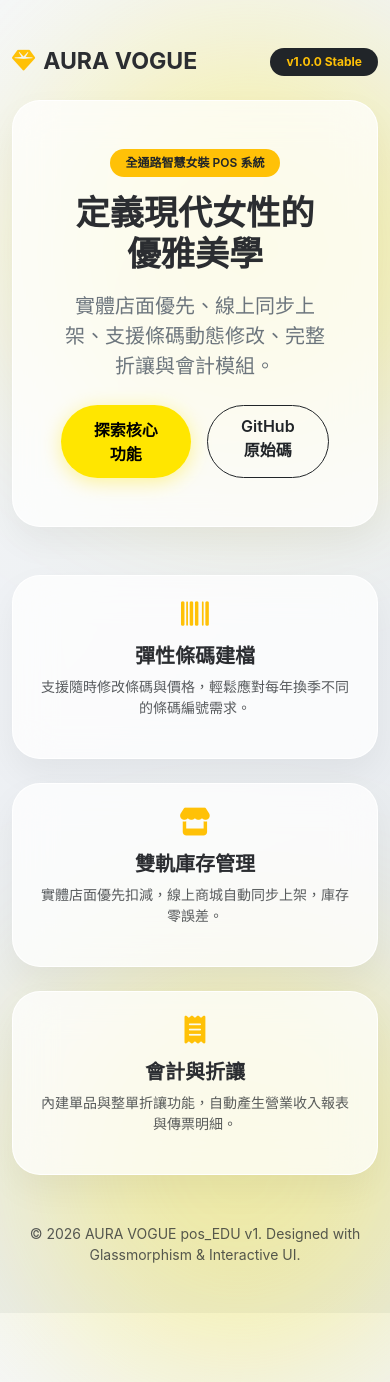
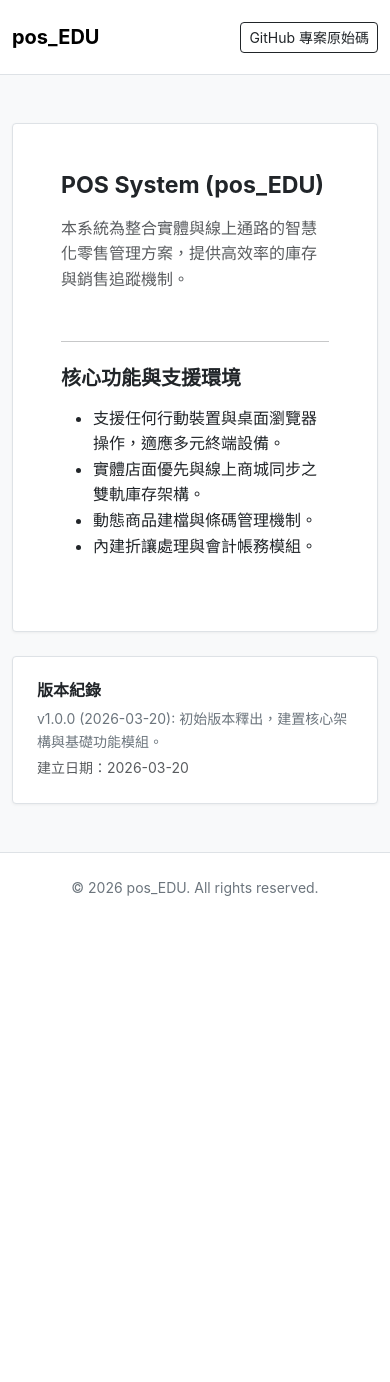
Before and after one commit to hiimsharon/pos_EDU, a Flask app: page / in a window 390 px wide; the page is wider, and only the part inside the window is pictured. After the commit the page ends 896 px from the top of that part, so only its background shows below. Run offline with Flask 3, Linux system fonts and the light colour scheme.

Commit message:
Update project documentation and professional layout

```diff
--- a/templates/index.html
+++ b/templates/index.html
@@ -3,122 +3,72 @@
 <head>
     <meta charset="UTF-8">
     <meta name="viewport" content="width=device-width, initial-scale=1.0">
-    <title>AURA VOGUE | 現代高質感女裝電商與 POS 系統 (v1)</title>
+    <title>POS System | pos_EDU</title>
     <link href="https://cdn.jsdelivr.net/npm/bootstrap@5.3.0/dist/css/bootstrap.min.css" rel="stylesheet">
-    <link rel="stylesheet" href="https://cdnjs.cloudflare.com/ajax/libs/font-awesome/6.4.0/css/all.min.css">
     <style>
-        :root {
-            --primary-yellow: #FFE600;
-            --glass-bg: rgba(255, 255, 255, 0.75);
-            --glass-border: rgba(255, 255, 255, 0.9);
+        body {
+            background-color: #f8f9fa;
+            color: #333333;
+            font-family: -apple-system, BlinkMacSystemFont, "Segoe UI", Roboto, "Helvetica Neue", Arial, sans-serif;
+            line-height: 1.6;
         }
-        body {
-            background: linear-gradient(135deg, #f5f7fa 0%, #e4e8ec 100%);
-            color: #2B2D31;
-            font-family: -apple-system, BlinkMacSystemFont, "Segoe UI", Roboto, sans-serif;
-            min-height: 100vh;
-            overflow-x: hidden;
+        .navbar {
+            border-bottom: 1px solid #dee2e6;
+            background-color: #ffffff;
         }
-        /* 互動式發光背景特效 */
-        .glow-blob {
-            position: absolute;
-            width: 400px;
-            height: 400px;
-            background: rgba(255, 230, 0, 0.3);
-            filter: blur(80px);
-            border-radius: 50%;
-            z-index: -1;
-            animation: floatBlob 8s infinite alternate;
+        .card {
+            border: 1px solid #dee2e6;
+            border-radius: 4px;
+            box-shadow: 0 1px 3px rgba(0,0,0,0.05);
         }
-        @keyframes floatBlob {
-            0% { transform: translate(0, 0) scale(1); }
-            100% { transform: translate(50px, 50px) scale(1.1); }
-        }
-        .glass-card {
-            background: var(--glass-bg);
-            backdrop-filter: blur(20px);
-            -webkit-backdrop-filter: blur(20px);
-            border: 1px solid var(--glass-border);
-            border-radius: 28px;
-            box-shadow: 0 15px 35px rgba(0,0,0,0.05);
-            transition: all 0.4s cubic-bezier(0.165, 0.84, 0.44, 1);
-        }
-        .glass-card:hover {
-            transform: translateY(-8px) scale(1.01);
-            box-shadow: 0 25px 50px rgba(0,0,0,0.1);
-        }
-        .btn-yellow {
-            background-color: var(--primary-yellow);
-            color: #000;
-            font-weight: 700;
-            border-radius: 50rem;
-            padding: 0.8rem 2rem;
-            border: none;
-            box-shadow: 0 4px 20px rgba(255, 230, 0, 0.4);
-            transition: all 0.3s ease;
-        }
-        .btn-yellow:hover {
-            background-color: #ffd000;
-            transform: translateY(-2px);
-            box-shadow: 0 6px 25px rgba(255, 230, 0, 0.6);
+        footer {
+            border-top: 1px solid #dee2e6;
+            background-color: #ffffff;
+            color: #6c757d;
         }
     </style>
 </head>
-<body class="position-relative">
-    <div class="glow-blob top-0 start-0"></div>
-    <div class="glow-blob bottom-0 end-0"></div>
+<body>
+    <nav class="navbar navbar-expand-lg navbar-light py-3">
+        <div class="container">
+            <a class="navbar-brand fw-bold" href="#">pos_EDU</a>
+            <div class="ms-auto">
+                <a href="https://github.com/hiimsharon/pos_EDU" class="btn btn-outline-dark btn-sm" target="_blank">GitHub 專案原始碼</a>
+            </div>
+        </div>
+    </nav>
 
-    <div class="container py-5">
+    <div class="container my-5">
         <div class="row justify-content-center">
             <div class="col-lg-10">
-                <!-- 頂部資訊與版本標籤 -->
-                <div class="d-flex justify-content-between align-items-center mb-4">
-                    <h3 class="fw-bold m-0"><i class="fa-solid fa-gem text-warning me-2"></i>AURA VOGUE</h3>
-                    <span class="badge bg-dark text-warning rounded-pill px-3 py-2 fw-bold">v1.0.0 Stable</span>
+                <div class="card p-5 mb-4 bg-white">
+                    <h1 class="h3 fw-bold mb-3">POS System (pos_EDU)</h1>
+                    <p class="text-muted mb-4">本系統為整合實體與線上通路的智慧化零售管理方案，提供高效率的庫存與銷售追蹤機制。</p>
+                    <hr class="my-4">
+                    <h5 class="fw-bold mb-3">核心功能與支援環境</h5>
+                    <ul class="mb-4">
+                        <li>支援任何行動裝置與桌面瀏覽器操作，適應多元終端設備。</li>
+                        <li>實體店面優先與線上商城同步之雙軌庫存架構。</li>
+                        <li>動態商品建檔與條碼管理機制。</li>
+                        <li>內建折讓處理與會計帳務模組。</li>
+                    </ul>
                 </div>
 
-                <!-- 主視覺 Banner (帶互動特效) -->
-                <div class="glass-card p-5 mb-5 text-center position-relative overflow-hidden">
-                    <span class="badge bg-warning text-dark rounded-pill px-3 py-2 mb-3 fw-semibold">全通路智慧女裝 POS 系統</span>
-                    <h1 class="display-4 fw-bold mb-3">定義現代女性的優雅美學</h1>
-                    <p class="lead text-secondary mb-4">實體店面優先、線上同步上架、支援條碼動態修改、完整折讓與會計模組。</p>
-                    <div class="d-flex justify-content-center gap-3">
-                        <a href="#features" class="btn btn-yellow">探索核心功能</a>
-                        <a href="https://github.com/hiimsharon/pos_EDU" target="_blank" class="btn btn-outline-dark rounded-pill px-4 py-2 fw-semibold">GitHub 原始碼</a>
-                    </div>
-                </div>
-
-                <!-- 核心功能介紹網格 -->
-                <div class="row g-4" id="features">
-                    <div class="col-md-4">
-                        <div class="glass-card p-4 h-100 text-center">
-                            <i class="fa-solid fa-barcode fs-1 text-warning mb-3"></i>
-                            <h5 class="fw-bold">彈性條碼建檔</h5>
-                            <p class="text-muted small">支援隨時修改條碼與價格，輕鬆應對每年換季不同的條碼編號需求。</p>
-                        </div>
-                    </div>
-                    <div class="col-md-4">
-                        <div class="glass-card p-4 h-100 text-center">
-                            <i class="fa-solid fa-store fs-1 text-warning mb-3"></i>
-                            <h5 class="fw-bold">雙軌庫存管理</h5>
-                            <p class="text-muted small">實體店面優先扣減，線上商城自動同步上架，庫存零誤差。</p>
-                        </div>
-                    </div>
-                    <div class="col-md-4">
-                        <div class="glass-card p-4 h-100 text-center">
-                            <i class="fa-solid fa-receipt fs-1 text-warning mb-3"></i>
-                            <h5 class="fw-bold">會計與折讓</h5>
-                            <p class="text-muted small">內建單品與整單折讓功能，自動產生營業收入報表與傳票明細。</p>
-                        </div>
-                    </div>
-                </div>
-
-                <div class="text-center text-muted small mt-5">
-                    &copy; 2026 AURA VOGUE pos_EDU v1. Designed with Glassmorphism & Interactive UI.
+                <div class="card p-4 bg-white text-secondary small">
+                    <h6 class="fw-bold text-dark mb-2">版本紀錄</h6>
+                    <p class="mb-1">v1.0.0 (2026-03-20): 初始版本釋出，建置核心架構與基礎功能模組。</p>
+                    <p class="mb-0 text-muted">建立日期：2026-03-20</p>
                 </div>
             </div>
         </div>
     </div>
+
+    <footer class="text-center py-4 mt-auto">
+        <div class="container">
+            <p class="mb-0 small">&copy; 2026 pos_EDU. All rights reserved.</p>
+        </div>
+    </footer>
+
     <script src="https://cdn.jsdelivr.net/npm/bootstrap@5.3.0/dist/js/bootstrap.bundle.min.js"></script>
 </body>
 </html>
```
Also changed, not shown: README.md.
